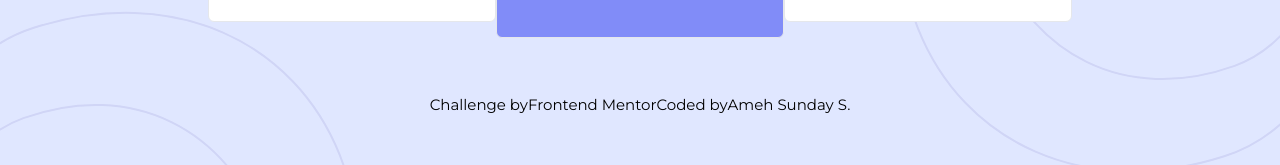
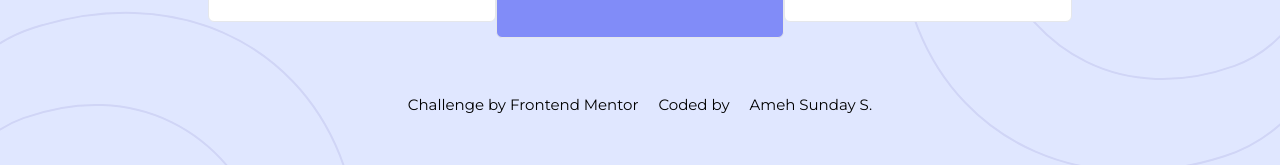
Before and after one commit to Amehson1/Pricing_component_with_toggle, a plain HTML site: page index.html in a window 1280 px wide. Shown: the part 485-650 px from the top of the page. Drawn offline with nearby package versions, Linux system fonts and the light colour scheme.

Commit message:
last commit

```diff
--- a/index.html
+++ b/index.html
@@ -90,13 +90,16 @@
     </div>
     </div>
 
+    <div class="flex justify-center pt-14 attribution">
+      <span class="space-x-4">
+        Challenge by
+        <a href="https://www.frontendmentor.io?ref=challenge" target="_blank">Frontend Mentor</a>
+        <span>Coded by</span>
+        <a href="#">Ameh Sunday S.</a>
+      </span>
+    </div>
 
 
-  <div class=" flex justify-center pt-14 attribution">Challenge by
-    <a href="https://www.frontendmentor.io?ref=challenge"
-    target="_blank" class="space-x-2">Frontend Mentor
-    </a> Coded by <a href="#">Ameh Sunday S.</a>
-  </div>
 
   <script src="./javascript.js"></script>
 </body>
```
